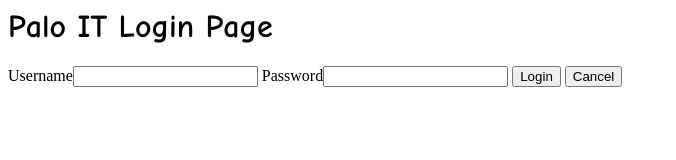
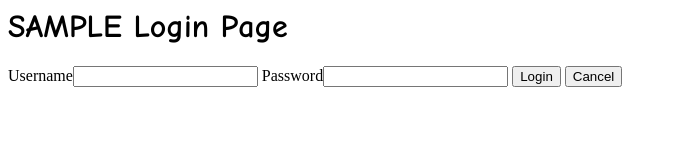
Before and after one commit to rpyendluri/loginwebpage, a plain HTML site: page index.html in a window 1280 px wide. Shown: the whole page, without its empty margins (0-676 px from the left). Drawn offline with Linux system fonts and the light colour scheme.

Commit message:
Update index.html
modified

```diff
--- a/index.html
+++ b/index.html
@@ -16,7 +16,7 @@ Login page
 
 color:#00FF00;>
 
-Palo IT Login Page
+SAMPLE Login Page
 
 </h1>
 
```
